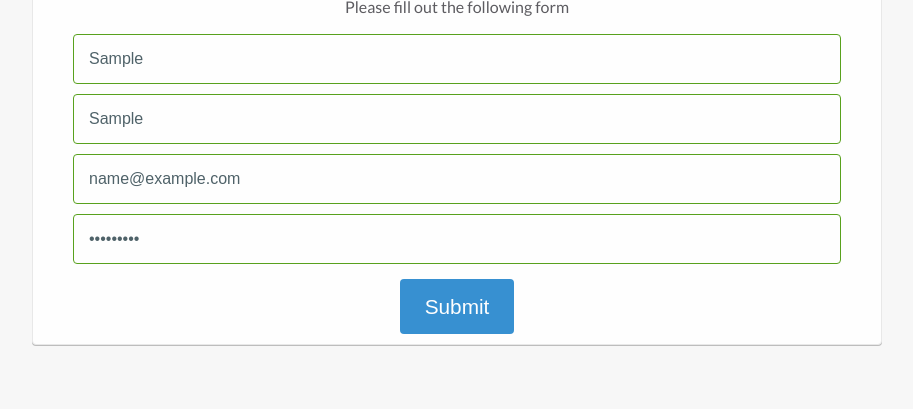
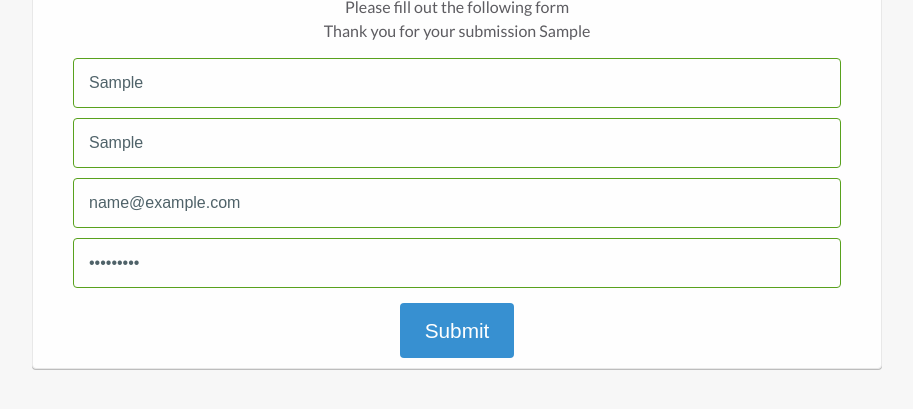
Before and after one commit to ZCole053/Exercise_05_01_01, a plain HTML site: page index.html in a window 1280 px wide. Both pictures are taken after typing "Sample", "Sample", "name@example.com", "Sample123" into the empty fields and a click on the button "Submit". Shown: the part 91-500 px from the top of the page, without its empty margins (183-1096 px from the left). Drawn offline with Linux system fonts and the light colour scheme.

Commit message:
Binding the model and view
We binded the code together using a controller and adding more code to pull it into scope.

```diff
--- a/index.html
+++ b/index.html
@@ -8,17 +8,24 @@
     <link href="https://fonts.googleapis.com/css?family=Lato:400,100,700,900" rel="stylesheet" type="text/css">
     <link rel="stylesheet" href="css/style.css">
     <script src="js/lib/angular/angular.min.js"></script>
+    <script src="js/app.js"></script>
 </head>
 
 <body>
     <div class="page">
+        <!-- pulls in app and brings controller along with -->
         <section class="card register"
-        ng-app>
-            <form name="myform" novalidate>
+        ng-app='myApp'
+        ng-controller="RegistrationController">
+        <!-- ng-submit is like an on submit -->
+            <form name="myform"
+            ng-submit="register()"
+            novalidate>
 
                 <div class="textintro">
                     <h1>Form Validation</h1>
                     <p>Please fill out the following form</p>
+                    <p ng-show="message">{{message}}</p>
                 </div>
 
                 <fieldset>
--- /dev/null
+++ b/js/app.js
@@ -0,0 +1,14 @@
+
+
+//can be named whateever best practice is name it the same as the variable
+var myApp = angular.module('myApp', []);
+
+//nameing and giving dependencies for the controller
+//template for a submit
+myApp.controller('RegistrationController', ['$scope', function($scope) {
+    //putting a function into the name value pair of register
+    $scope.register = function(){
+        $scope.message = 'Thank you for your submission ' +
+        $scope.user.firstname;//scope has a user name value pair also
+    }
+}]);
```
